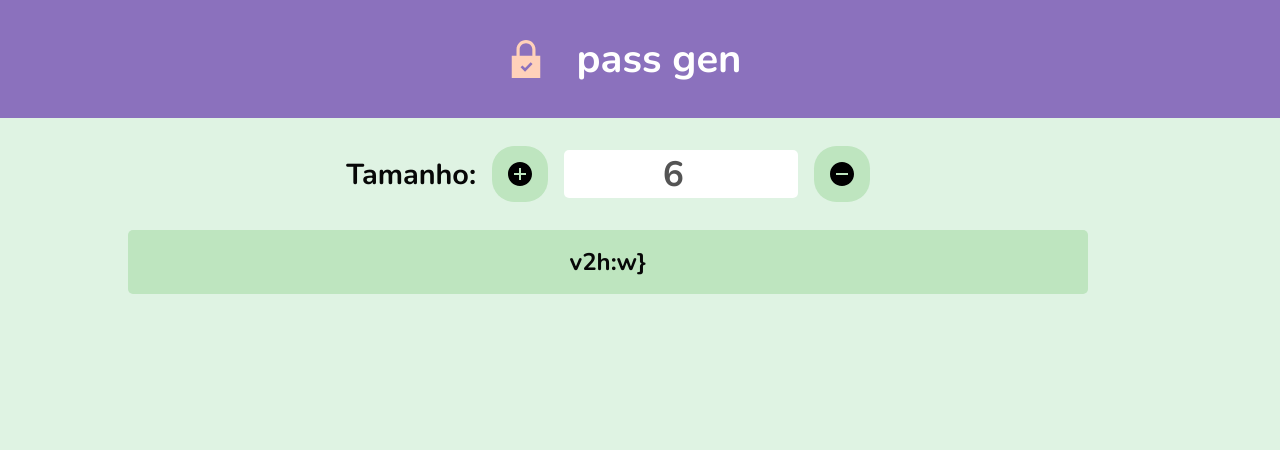
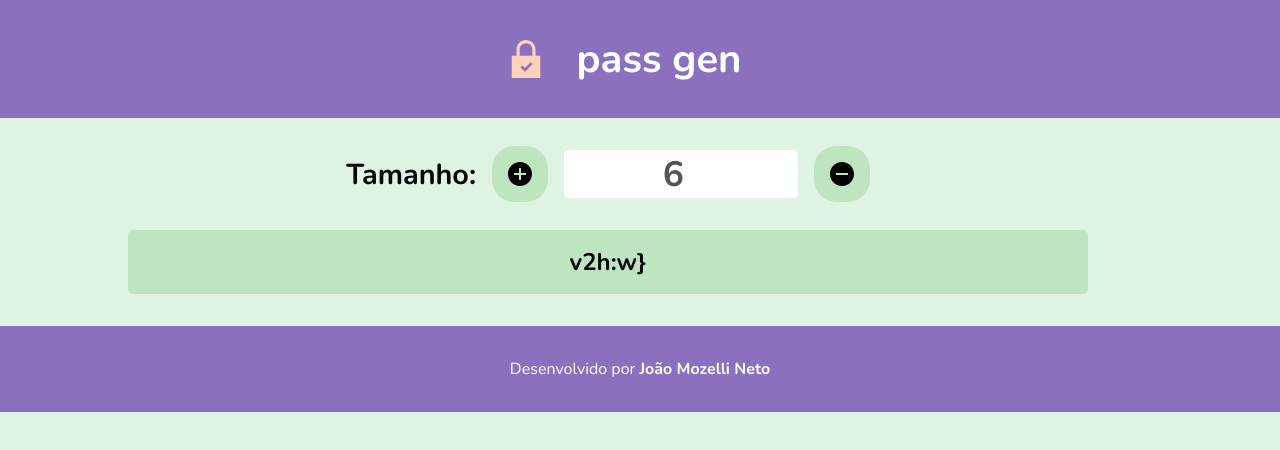
Before and after one commit to mozelli/passgen, a Next.js app: page / in a window 1280 px wide. Shown: the top 450 px of the page. Built offline with nearby package versions, Linux system fonts and the light colour scheme.

Commit message:
Create Footer

```diff
--- /dev/null
+++ b/components/Footer/footer.module.scss
@@ -0,0 +1,16 @@
+.container {
+    width: 100%;
+    background-color: var(--purple);
+    padding: 2rem;
+    margin: 2rem 0;
+
+    .credits {
+        text-align: center;
+        color: var(--white);
+
+        span {
+            font-weight: 700;
+        }
+    }
+
+}
--- /dev/null
+++ b/components/Footer/index.tsx
@@ -0,0 +1,11 @@
+import styles from "./footer.module.scss";
+
+export default function Footer() {
+    return (
+        <footer className={ styles.container }>
+            <div className={ styles.credits }>
+                Desenvolvido por <span>João Mozelli Neto</span>
+            </div>
+        </footer>
+    )
+}
--- a/pages/_app.tsx
+++ b/pages/_app.tsx
@@ -1,3 +1,4 @@
+import Footer from '../components/Footer'
 import Header from '../components/Header'
 import '../styles/globals.scss'
 
@@ -6,6 +7,7 @@ function MyApp({ Component, pageProps }) {
     <>
       <Header />
       <Component {...pageProps} />
+      <Footer />
     </>
   )
 }
```
